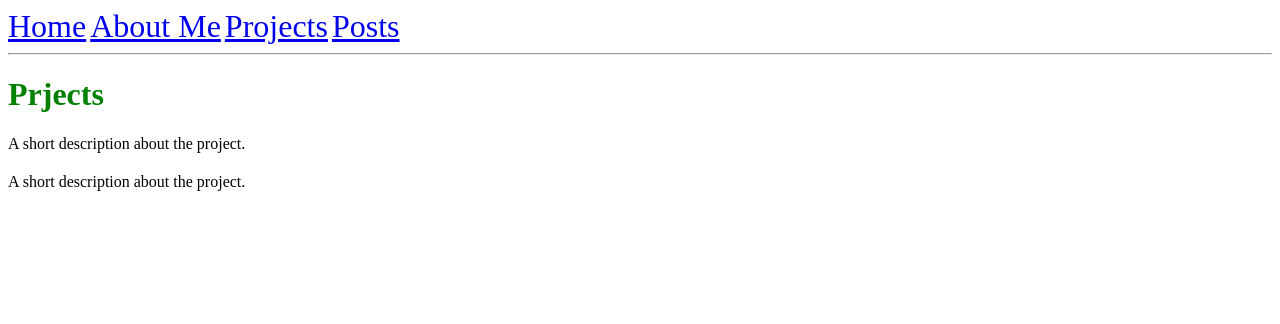
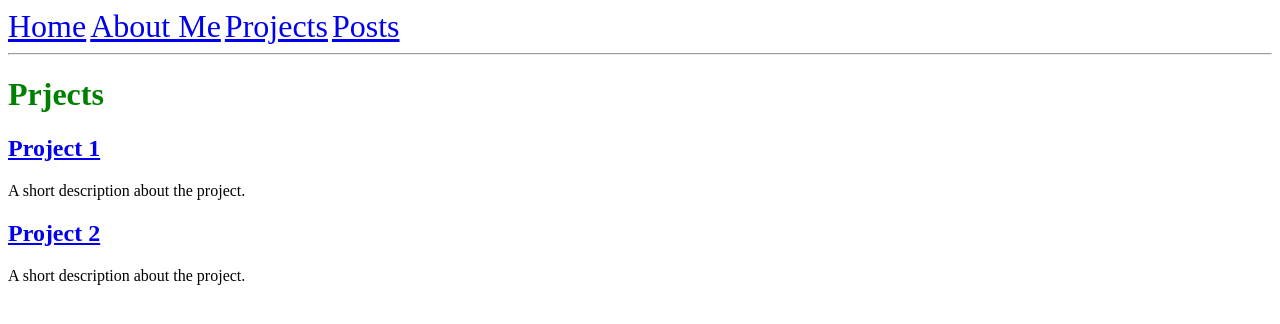
Before and after one commit to jmount1992/building_a_static_website_part_1, a Jekyll site: the page built from projects.md, in a window 1280 px wide. Shown: the top 324 px of the page. Built offline with Jekyll 4.4.1, drawn with Linux system fonts in a browser that asks for light colours.

Commit message:
Fixed error in project links.

```diff
--- a/projects.md
+++ b/projects.md
@@ -4,6 +4,6 @@ layout: default
 # Prjects
 
 {% for project in site.projects %}
-## [{{ post.title }}]({{ site.baseurl }}{{ project.project_url }})
+## [{{ project.title }}]({{ site.baseurl }}{{ project.project_url }})
 {{ project.description }}
 {% endfor %}
```
